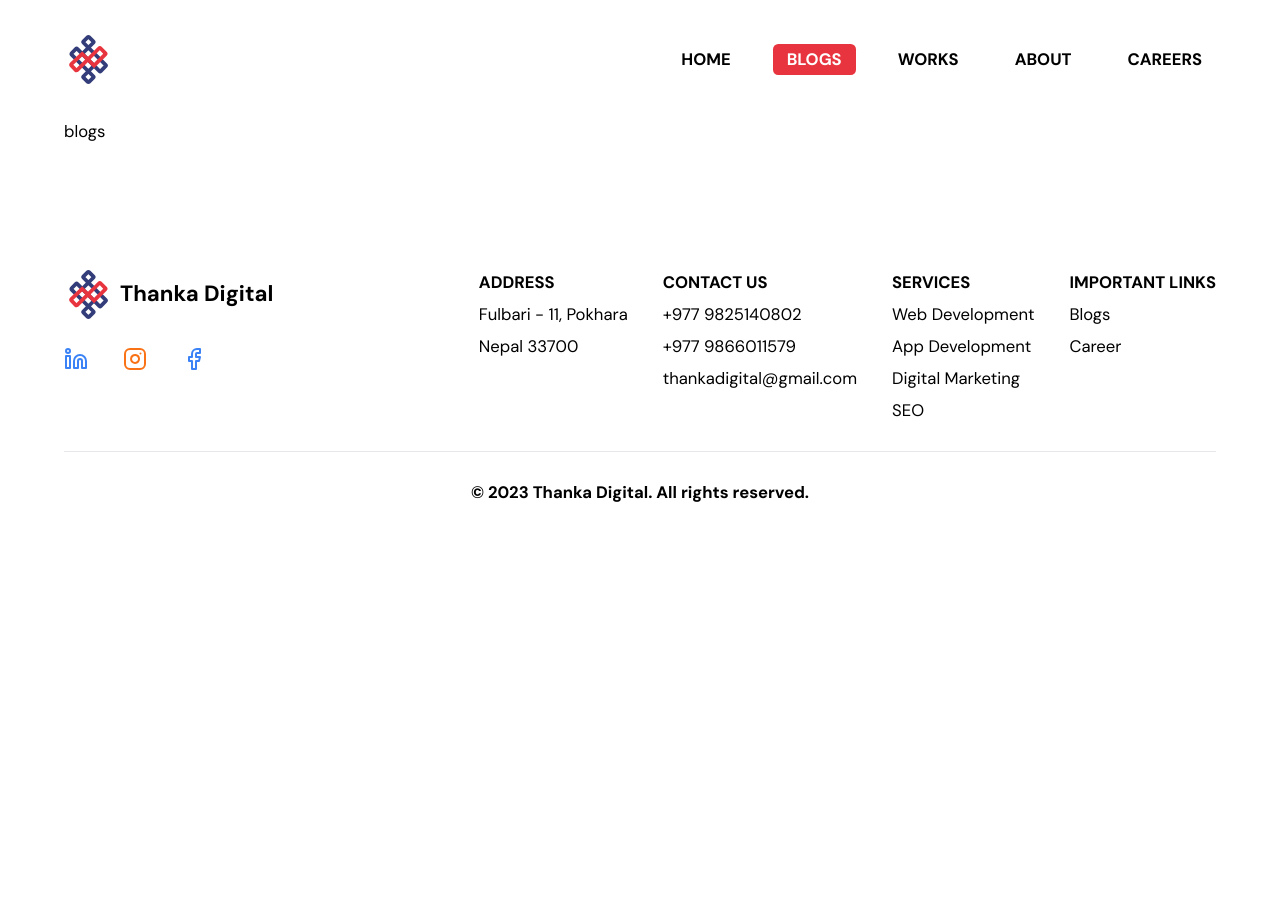
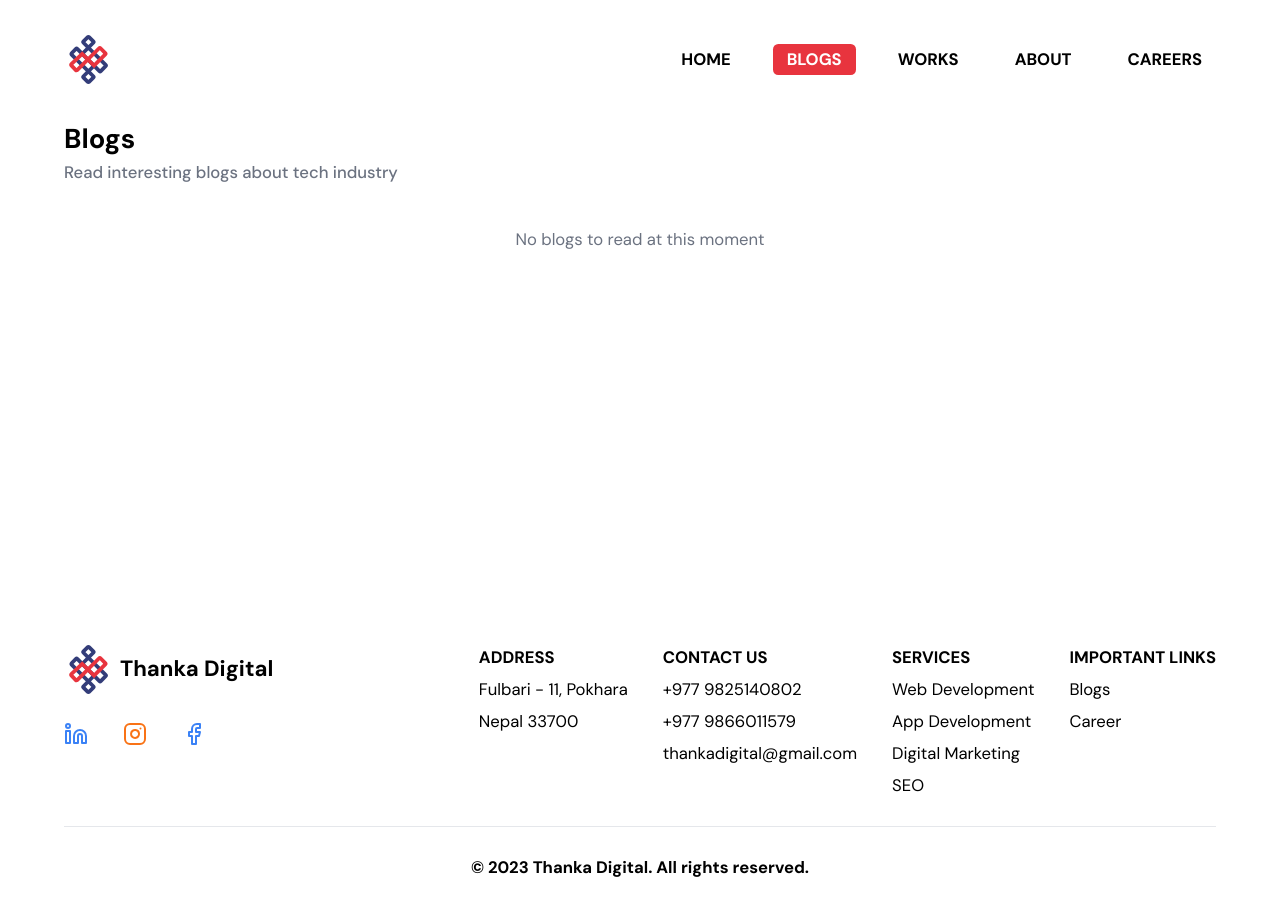
Before and after one commit to alsongarbuja/thankadigital, a Next.js app: page /blogs in a window 1280 px wide. Shown: the top 916 px of the page. Before the commit the page ends 800 px from the top, so only its background shows below. Built offline with nearby package versions, Linux system fonts and the light colour scheme.

Commit message:
update: udpate blog page

```diff
--- a/src/app/blogs/page.tsx
+++ b/src/app/blogs/page.tsx
@@ -1,9 +1,37 @@
-import React from 'react'
+import { blogList } from "../../utils/blogs"
 
 const BlogPage = () => {
   return (
-    <main className="max-w-[90%] mx-auto">
-      blogs
+    <main className="max-w-[90%] min-h-[50vh] mx-auto">
+      <h3>Blogs</h3>
+      <p className="font-medium text-gray-500">Read interesting blogs about tech industry</p>
+      {
+        blogList.length > 0 ? (
+          <>
+            {
+              blogList.map(blog => (
+                <div className="mt-8 p-4 border-b-2 border-gray-300" key={blog.id}>
+                  <h4 className="font-semibold text-center">{blog.title}</h4>
+                  <p className="font-medium mt-4 text-right">
+                    Author: <span className="text-primary_blue">{blog.author}</span> ({blog.date})
+                  </p>
+                  <p className="text-justify mt-4">{blog.summary}</p>
+                  <div className="mt-2 mb-4 flex flex-wrap gap-2">
+                    {
+                      blog.tags.map((tag, index) => (
+                        <span className="text-white bg-primary_blue px-4 py-1 rounded-full" key={index}>{tag}</span>
+                      ))
+                    }
+                  </div>
+                  <a href={"#"} className="text-primary_blue underline">Read In Detail</a>
+                </div>
+              ))
+            }
+          </>
+        ) : (
+          <p className="text-gray-500 text-center mt-12">No blogs to read at this moment</p>
+        )
+      }
     </main>
   )
 }
--- /dev/null
+++ b/src/utils/blogs.ts
@@ -0,0 +1 @@
+export const blogList: BlogModel[] = [];
```
Also changed, not shown: src/types/index.d.ts (+10 -0 lines).
